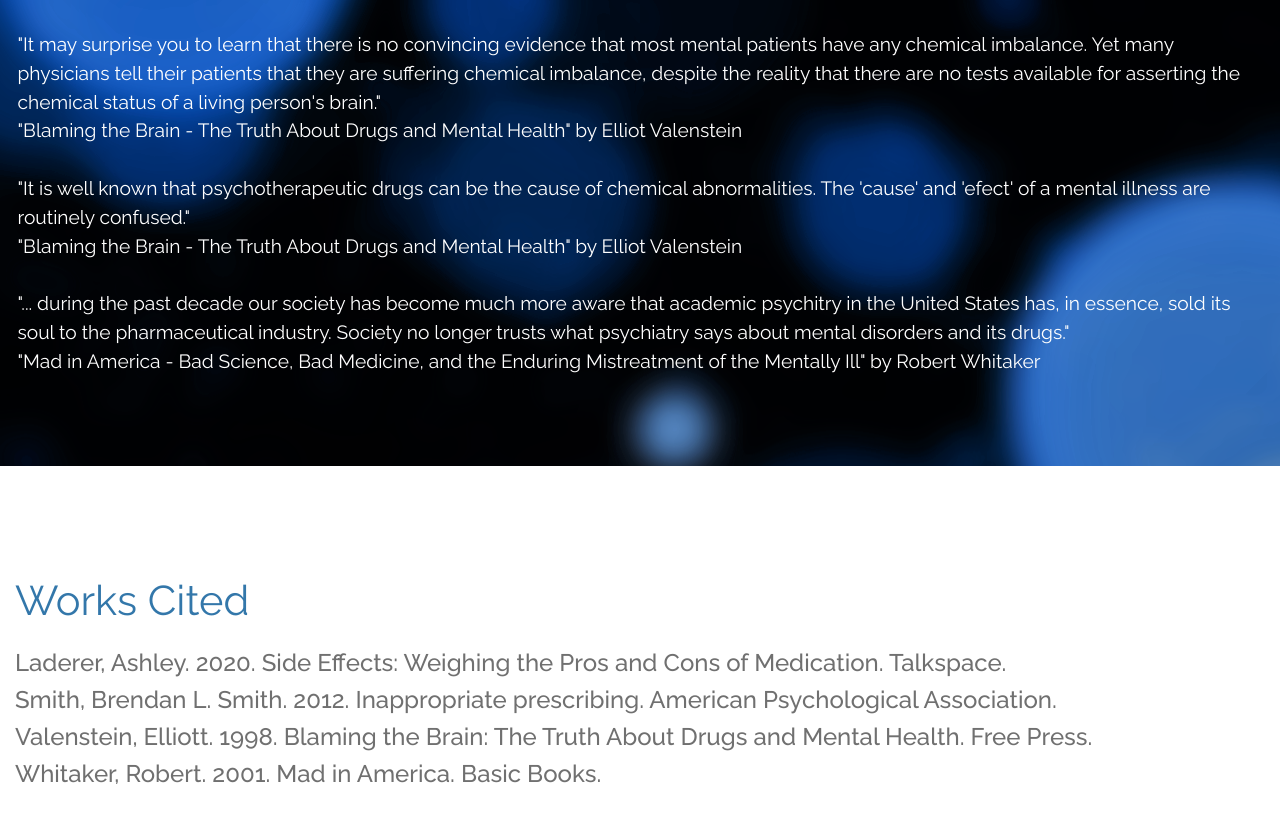
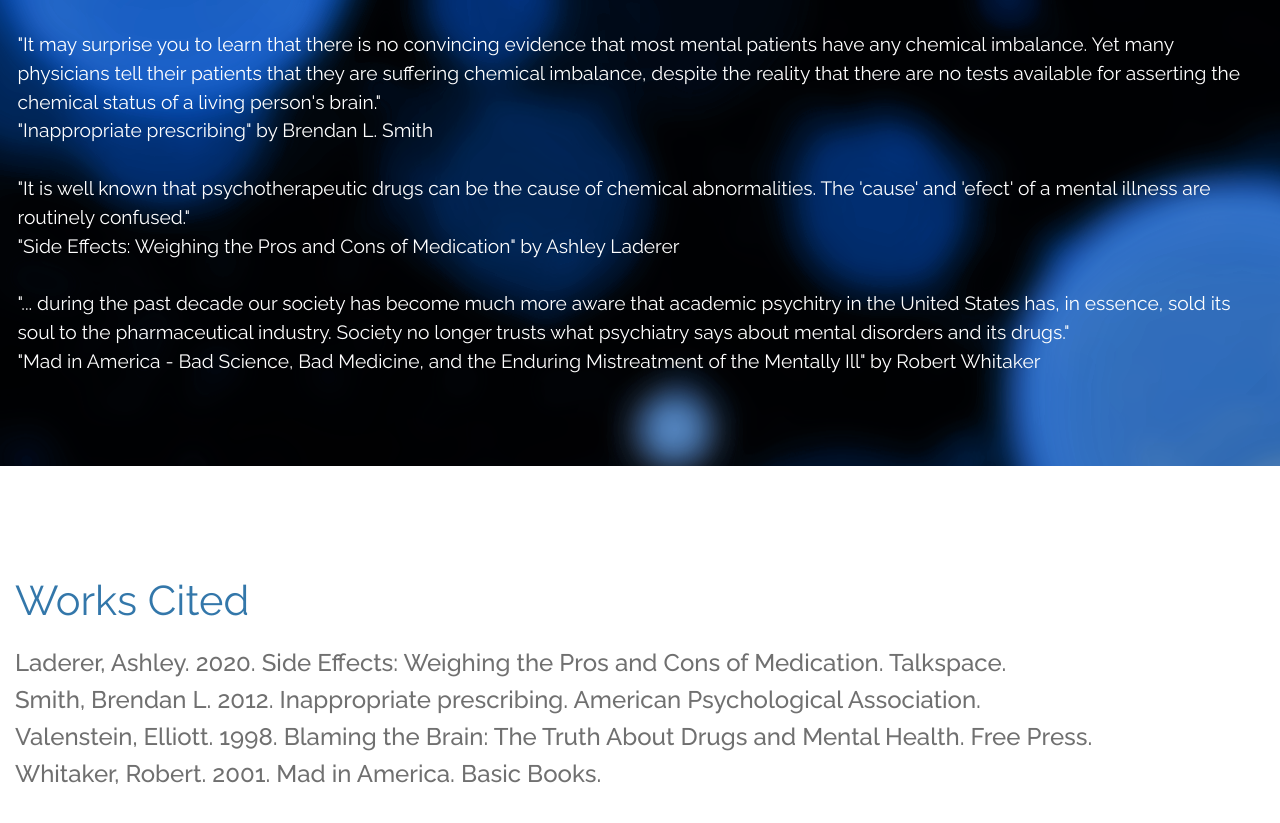
Before and after one commit to pharmmental/pharmmental.github.io, a plain HTML site: page index.html in a window 1280 px wide. Shown: the part 2988-3811 px from the top of the page. Drawn offline with Linux system fonts and the light colour scheme.

Commit message:
Update index.html

```diff
--- a/index.html
+++ b/index.html
@@ -106,11 +106,11 @@
                         <br/><br/>
                         <span>"It may surprise you to learn that there is no convincing evidence that most mental patients have any chemical imbalance. Yet many physicians tell their patients that they are suffering chemical imbalance, despite the reality that there are no tests available for asserting the chemical status of a living person's brain."</span>
                         <br/>
-                        <span>"Blaming the Brain - The Truth About Drugs and Mental Health" by Elliot Valenstein</span>
+                        <span>"Inappropriate prescribing" by Brendan L. Smith</span>
                         <br/><br/>
                         <span>"It is well known that psychotherapeutic drugs can be the cause of chemical abnormalities. The 'cause' and 'efect' of a mental illness are routinely confused."</span>
                         <br/>
-                        <span>"Blaming the Brain - The Truth About Drugs and Mental Health" by Elliot Valenstein</span>
+                        <span>"Side Effects: Weighing the Pros and Cons of Medication" by Ashley Laderer</span>
                         <br/><br/>
                         <span>"... during the past decade our society has become much more aware that academic psychitry in the United States has, in essence, sold its soul to the pharmaceutical industry. Society no longer trusts what psychiatry says about mental disorders and its drugs."</span>
                         <br/>
@@ -127,7 +127,7 @@
 		<div class="container tm-container-gallery">
 			<h2 class="tm-text-primary tm-section-title mb-4">Works Cited</h2>
 			<h4>Laderer, Ashley. 2020. Side Effects: Weighing the Pros and Cons of Medication. Talkspace.</h4>
-      <h4>Smith, Brendan L. Smith. 2012. Inappropriate prescribing. American Psychological Association.</h4>
+      <h4>Smith, Brendan L. 2012. Inappropriate prescribing. American Psychological Association.</h4>
       <h4>Valenstein, Elliott. 1998. Blaming the Brain: The Truth About Drugs and Mental Health. Free Press.</h4>
       <h4>Whitaker, Robert. 2001. Mad in America. Basic Books.</h4>
 
```
